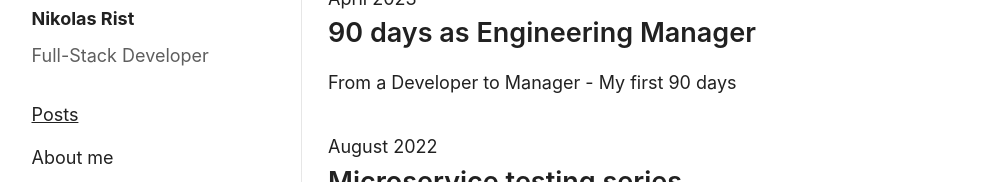
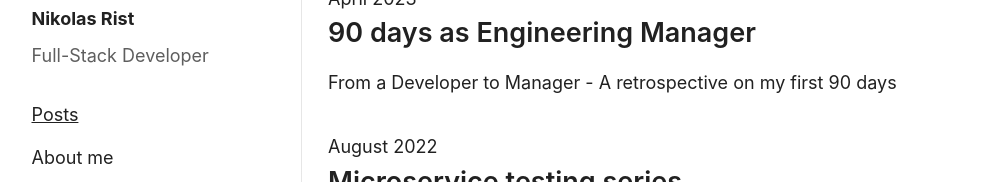
Before and after one commit to nikolasrist/nikos-blog, an Eleventy site: page src/index.njk in a window 1280 px wide. Shown: the part 120-302 px from the top of the page, without its empty margins (140-1139 px from the left). Built offline with nearby package versions, Linux system fonts and the light colour scheme; Eleventy itself is replaced by a stand-in of ours; files that its build step writes are made by us from their sources; files whose address does not match are found by name; what @sindresorhus/slugify would draw is missing.

```diff
--- a/src/posts/2023-04-20-em-90-days/index.md
+++ b/src/posts/2023-04-20-em-90-days/index.md
@@ -1,7 +1,7 @@
 ---
 date: 2023-04-20
 title: 90 days as Engineering Manager
-description: From a Developer to Manager - My first 90 days
+description: From a Developer to Manager - A retrospective on my first 90 days
 author: nikolas-rist
 templateEngineOverride: njk,md
 tags:
```
